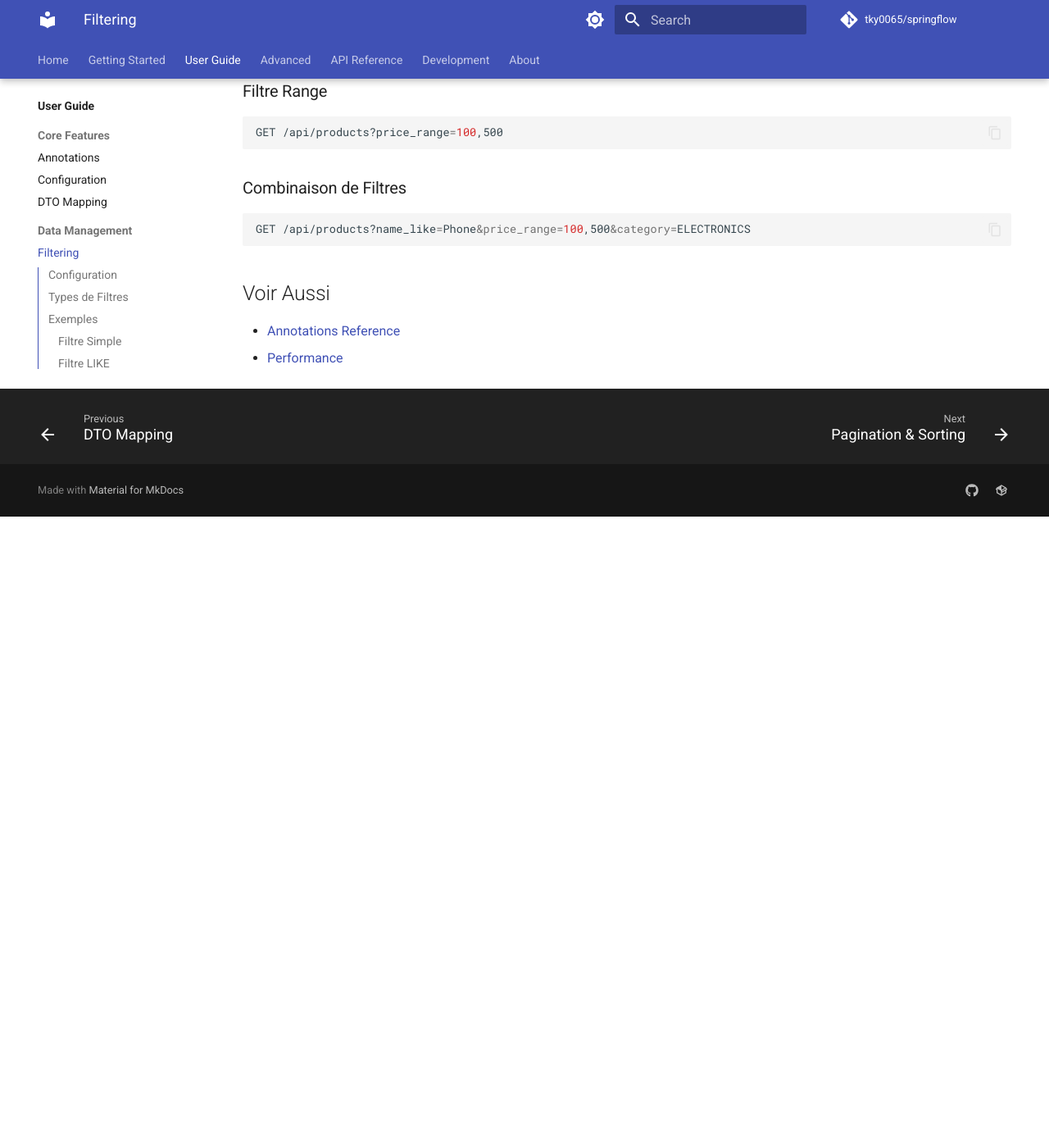
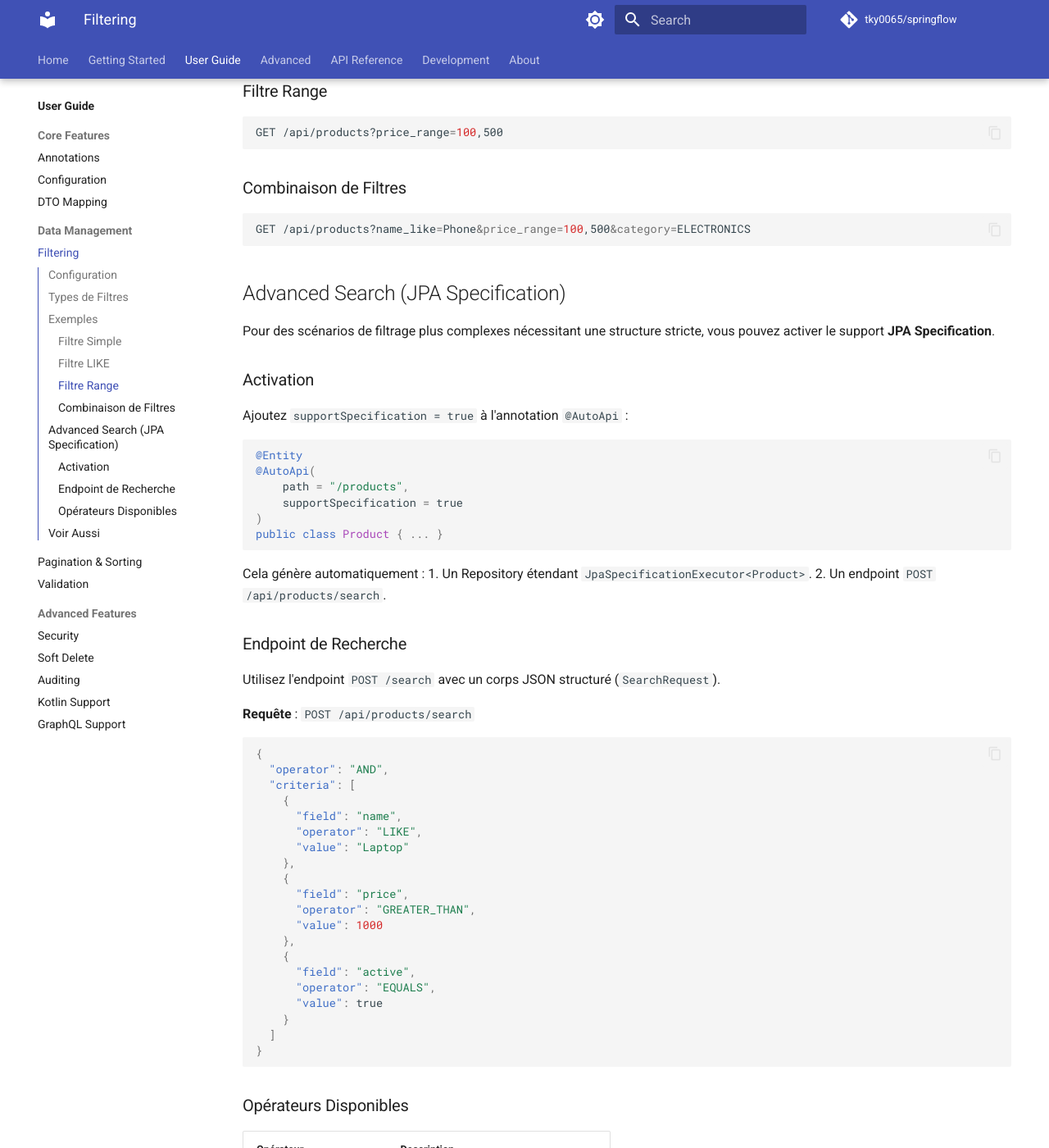
Before and after one commit to tky0065/springflow, an MkDocs documentation site: the page built from docs/guide/filtering.md, in a window 1280 px wide and 1400 px high, scrolled down 1435 px. Shown: the whole window at 82% size. Built offline with MkDocs 1.6.1 and Material for MkDocs 9.7.7, drawn with Linux system fonts in a browser that asks for light colours; comment, search, counter and statistics services are not loaded; the version menu is left out; before the commit the page ends 2065 px from its top, so only the background shows below that; some of the changed text lies outside the part shown.

````diff
--- a/docs/api/annotations.md
+++ b/docs/api/annotations.md
@@ -21,6 +21,7 @@ Active la génération automatique d'une API REST complète pour une entité JPA
 | `security` | @Security | `@Security()` | Configuration de sécurité |
 | `pagination` | boolean | `true` | Active la pagination |
 | `sorting` | boolean | `true` | Active le tri |
+| `supportSpecification` | boolean | `false` | Active le support JPA Specification (Repository & Endpoint `/search`) |
 | `description` | String | `""` | Description pour OpenAPI |
 | `tags` | String[] | `{}` | Tags OpenAPI pour regroupement |
 
--- a/docs/guide/filtering.md
+++ b/docs/guide/filtering.md
@@ -62,7 +62,72 @@ GET /api/products?price_range=100,500
 GET /api/products?name_like=Phone&price_range=100,500&category=ELECTRONICS
 ```
 
+## Advanced Search (JPA Specification)
+
+Pour des scénarios de filtrage plus complexes nécessitant une structure stricte, vous pouvez activer le support **JPA Specification**.
+
+### Activation
+
+Ajoutez `supportSpecification = true` à l'annotation `@AutoApi` :
+
+```java
+@Entity
+@AutoApi(
+    path = "/products",
+    supportSpecification = true
+)
+public class Product { ... }
+```
+
+Cela génère automatiquement :
+1.  Un Repository étendant `JpaSpecificationExecutor<Product>`.
+2.  Un endpoint `POST /api/products/search`.
+
+### Endpoint de Recherche
+
+Utilisez l'endpoint `POST /search` avec un corps JSON structuré (`SearchRequest`).
+
+**Requête** : `POST /api/products/search`
+
+```json
+{
+  "operator": "AND",
+  "criteria": [
+    {
+      "field": "name",
+      "operator": "LIKE",
+      "value": "Laptop"
+    },
+    {
+      "field": "price",
+      "operator": "GREATER_THAN",
+      "value": 1000
+    },
+    {
+      "field": "active",
+      "operator": "EQUALS",
+      "value": true
+    }
+  ]
+}
+```
+
+### Opérateurs Disponibles
+
+| Opérateur | Description |
+|-----------|-------------|
+| `EQUALS` | Égalité exacte |
+| `NOT_EQUALS` | Différence |
+| `GREATER_THAN` | Strictement supérieur |
+| `GREATER_THAN_OR_EQUAL` | Supérieur ou égal |
+| `LESS_THAN` | Strictement inférieur |
+| `LESS_THAN_OR_EQUAL` | Inférieur ou égal |
+| `LIKE` | Contient le texte (case-sensitive selon DB) |
+| `IN` | Dans une liste de valeurs |
+| `IS_NULL` | Est null (value ignorée) |
+| `IS_NOT_NULL` | N'est pas null (value ignorée) |
+
 ## Voir Aussi
 
-- [Annotations Reference](annotations.md#filterable)
+- [Annotations Reference](../api/annotations.md#filterable)
 - [Performance](../advanced/performance.md)
````
Also changed, not shown: README.md (+1 -0 lines), conductor/tracks.md (+5 -0 lines), conductor/tracks/jpa_spec_support_20251231/plan.md (deleted, +0 -26 lines), conductor/tracks/phase1_cleanup_20251231/plan.md (+1 -1 lines), conductor/archive/jpa_spec_support_20251231/spec.md (renamed from conductor/tracks/jpa_spec_support_20251231/spec.md), 3 other files.
